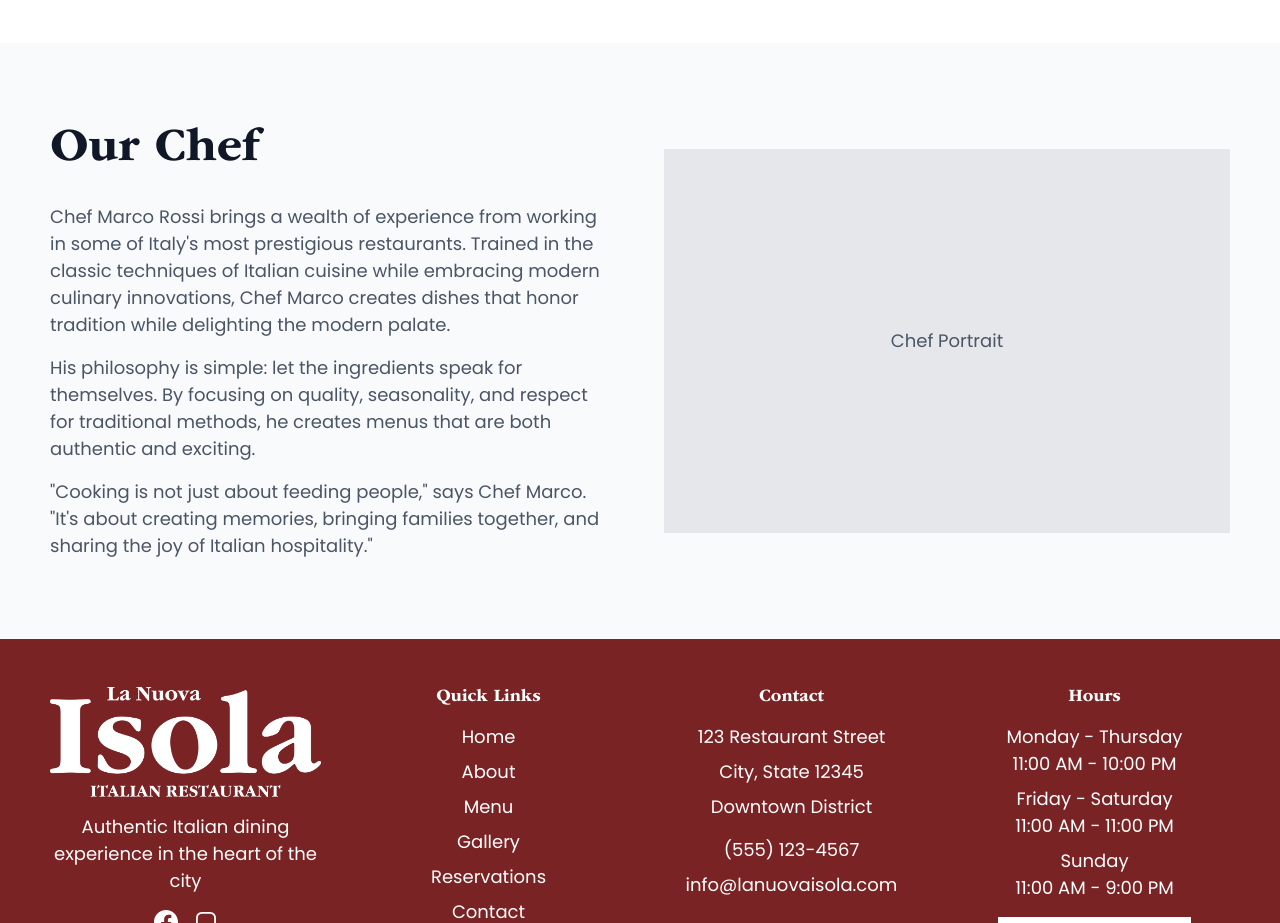
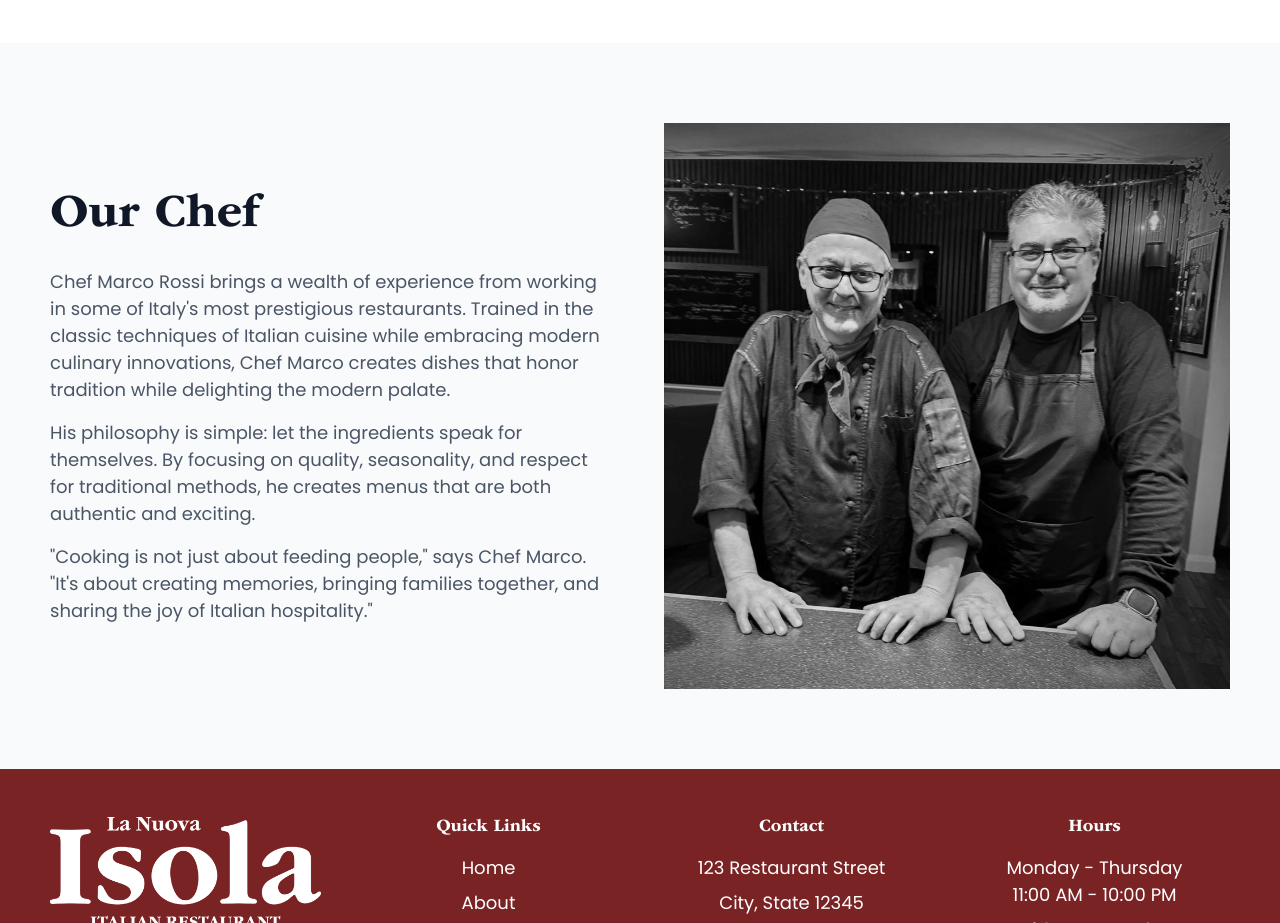
Before and after one commit to LYNKSPortal/la-nuova-isola-iom, a Next.js app: page /about in a window 1280 px wide. Shown: the part 1220-2143 px from the top of the page. Built offline with nearby package versions, Linux system fonts and the light colour scheme.

Commit message:
Use the-chefs.jpg image for Our Chef section

```diff
--- a/src/app/about/page.tsx
+++ b/src/app/about/page.tsx
@@ -102,9 +102,11 @@ export default function About() {
               </p>
             </div>
             <div className="order-1 lg:order-2">
-              <div className="w-full h-96 bg-gray-200 flex items-center justify-center">
-                <span className="text-gray-600">Chef Portrait</span>
-              </div>
+              <img
+                src="/the-chefs.jpg"
+                alt="Chef Marco Rossi"
+                className="w-full object-cover rounded-none"
+              />
             </div>
           </div>
         </div>
```
